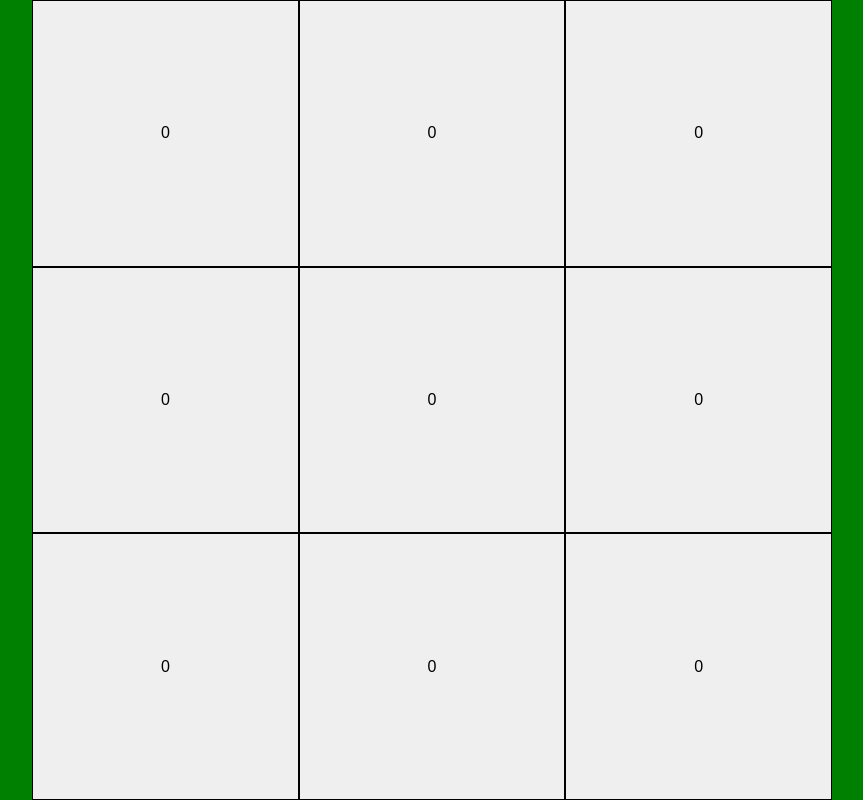
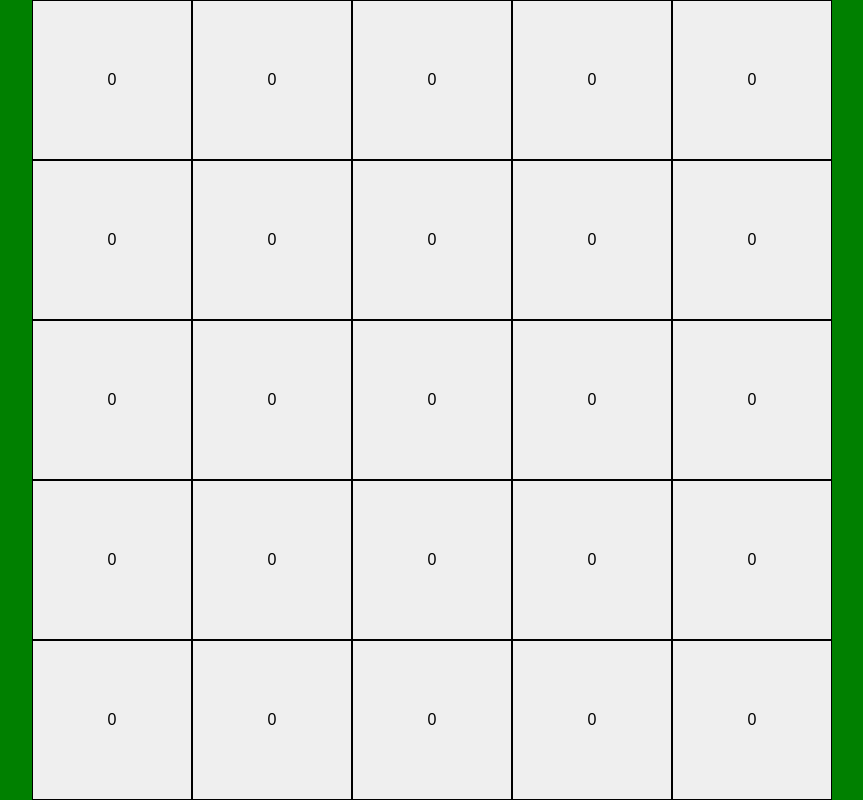
Before and after one commit to vgpontes/minesweeper-react, a React (Create React App) app: page / in a window 1280 px wide. Shown: the top 800 px of the page, without its empty margins (208-1071 px from the left). Built offline with nearby package versions, Linux system fonts and the light colour scheme.

Commit message:
Fix tile size when height and width are different

```diff
--- a/src/App.tsx
+++ b/src/App.tsx
@@ -5,7 +5,7 @@ function App() {
 
   return (
     <div style={{ width: "100vw", height: "100vh", backgroundColor: "green", display: "flex", alignItems: "center", justifyContent: "center"}}>
-      <MinesweeperGame numMines={0} boardHeight={5} boardWidth={3}/>
+      <MinesweeperGame numMines={0} boardHeight={5} boardWidth={5}/>
     </div>
   );
 }
--- a/src/components/Minesweeper.css
+++ b/src/components/Minesweeper.css
@@ -1,5 +1,7 @@
 #container {
-    display: grid;
+    display: flex;
+    justify-content: center;
+    align-items: center;
     height: 100%;
     width: 100%;
     background-color: red;
--- a/src/components/MinesweeperGame.tsx
+++ b/src/components/MinesweeperGame.tsx
@@ -17,11 +17,16 @@ export default function MinesweeperGame(props:MinesweeperProps) {
         const resizeObserver = new ResizeObserver(debounce((entries) => {
             for (let entry of entries) {
                 const { width, height } = entry.contentRect;
-                const size = Math.min(width, height);
-                container.style.width = size + "px";
-                container.style.height = size + "px";
-
-                const newTileSize = size / boardHeight;
+                let newTileSize;
+                if (width < height) {
+                    container.style.width = width + "px";
+                    container.style.height = width + "px";
+                    newTileSize = width / boardHeight;
+                } else {
+                    container.style.width = height + "px";
+                    container.style.height = height + "px";
+                    newTileSize = height / boardWidth;
+                }
                 setTileSize(newTileSize);
             }
 
@@ -44,7 +49,7 @@ export default function MinesweeperGame(props:MinesweeperProps) {
                             rowIndex={rowIndex}
                             colIndex={colIndex}
                             tileSize={tileSize}
-                            minesNearby={board[rowIndex][colIndex]}
+                            minesNearby={tile}
                         />
                     ))}
                 </div>
```
